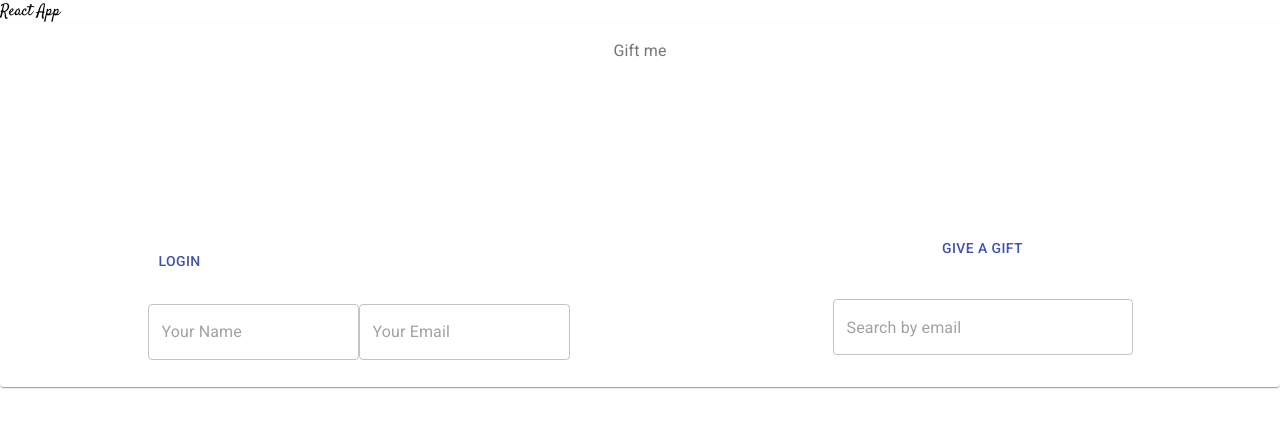
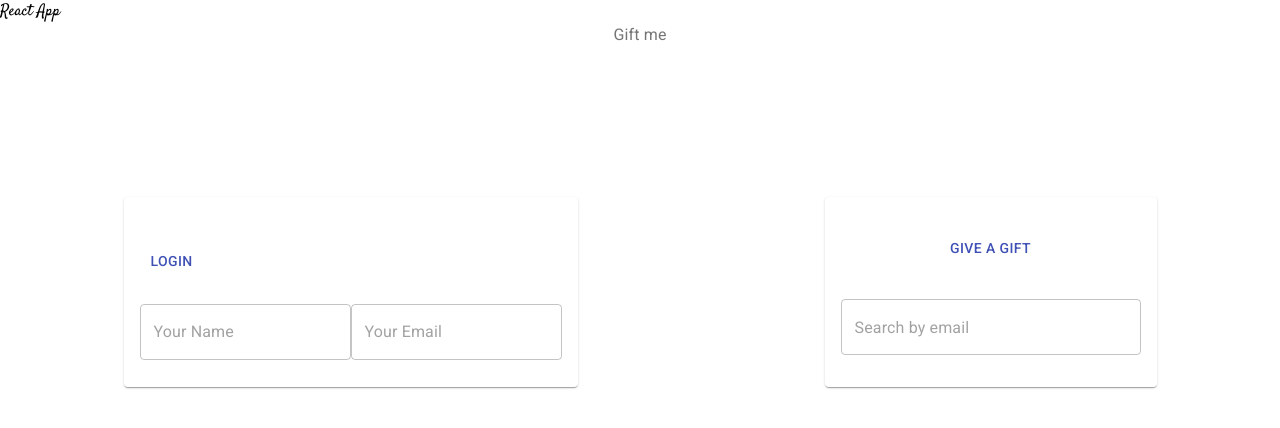
Before and after one commit to mem00/Gift-Me, a React (Create React App) app in the folder client/: page / in a window 1280 px wide. Shown: the top 428 px of the page. Built offline with nearby package versions, Linux system fonts and the light colour scheme.

Commit message:
fixed card

```diff
--- a/client/src/components/Home.js
+++ b/client/src/components/Home.js
@@ -12,30 +12,28 @@ import Typography from '@material-ui/core/Typography';
 
 function Home() {
 
-
-
-
       return(
-        <Card className="card">
-        <CardContent>
-        {/* <CardContent> */}
+        <div>
         <Typography color="textSecondary" className="top-title" gutter bottom>Gift me</Typography>
-
-
-          <div className="top-flex">
-
-            {/* <h1 className="top-title">Gift me</h1> */}
+        <div className="top-flex">
+            <Card>
+            <CardContent>
             <Typography className="main-wrapper" id="create-wrapper">
             <CreateWishlist />
             </Typography>
+            </CardContent>
+            </Card>
 
- <Typography>
+            <Card>
+            <CardContent>
+            <Typography>
             <Search />
             </Typography>
+            </CardContent>
+            </Card>
+        </div>
         </div>
 
-        </CardContent>
-        </Card>
     )
 
 }
```
